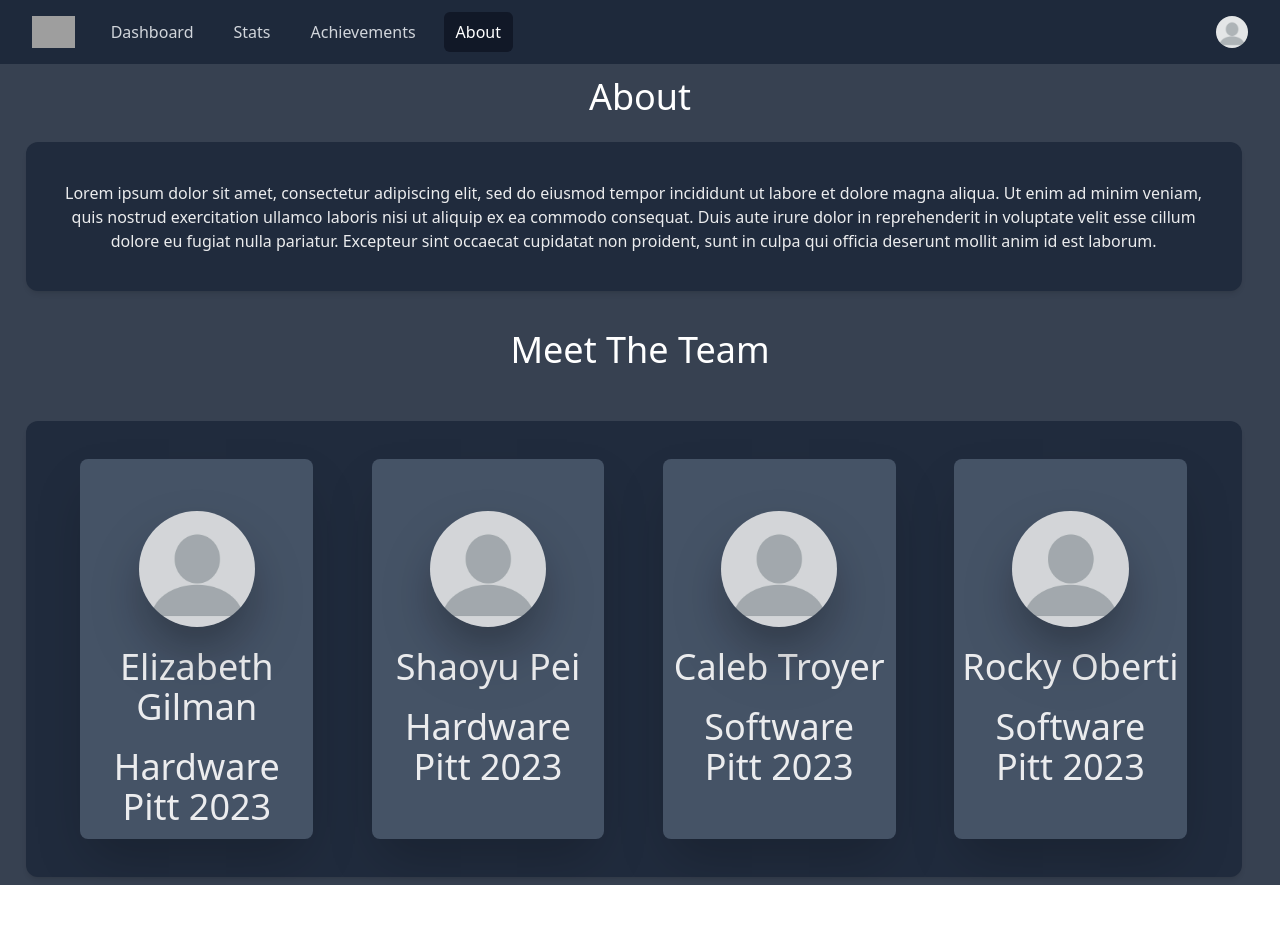
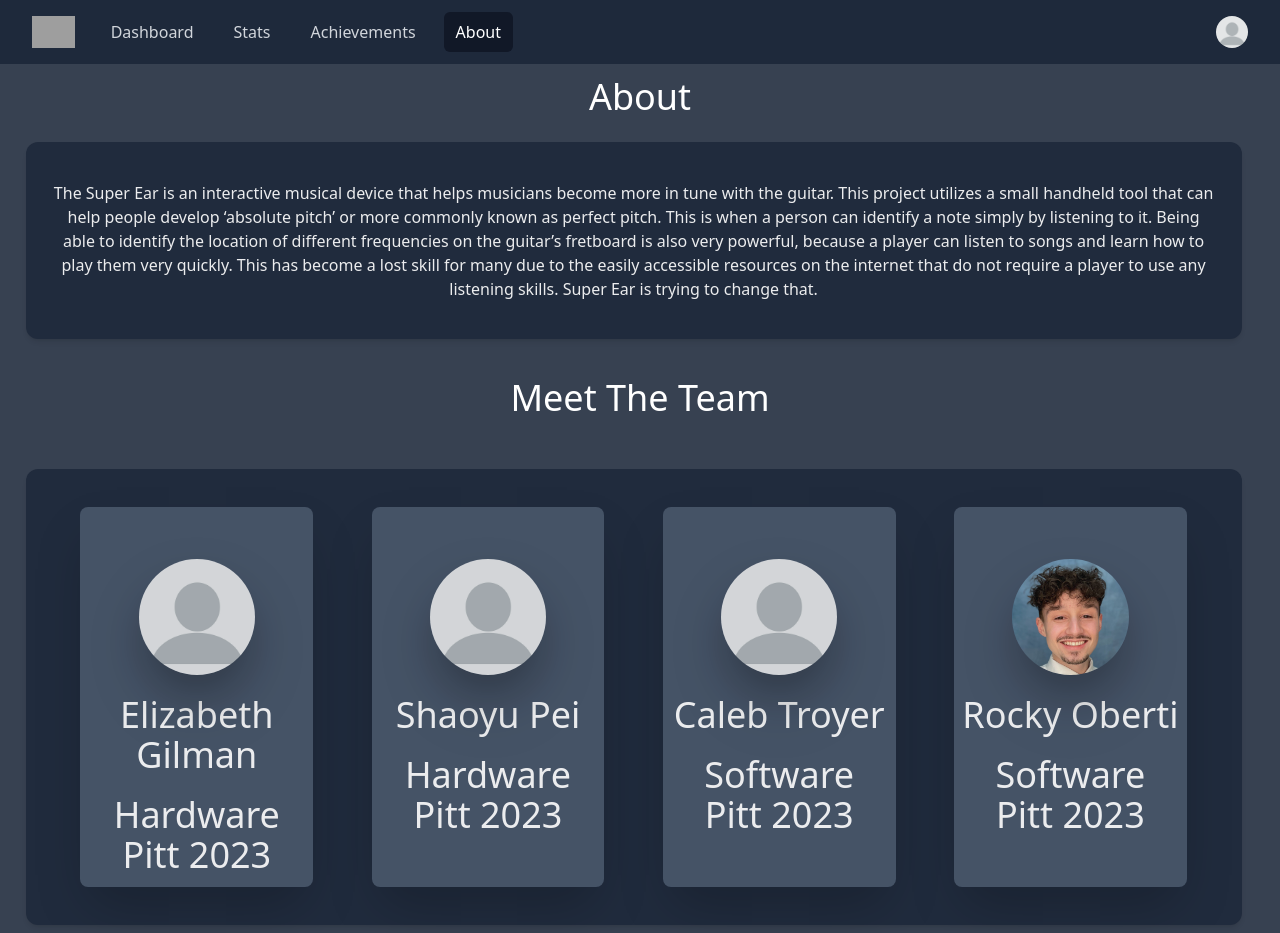
Before and after one commit to ctrlaltf2/super-ear, a React (Create React App) app in the folder frontend/: page /about in a window 1280 px wide. Before the commit the page ends 885 px from the top, so only its background shows below. Built offline with nearby package versions, Linux system fonts and the light colour scheme; grey boxes are pictures that could not be loaded.

Commit message:
about page

```diff
--- a/frontend/src/pages/About.js
+++ b/frontend/src/pages/About.js
@@ -1,6 +1,7 @@
 import React from "react";
 import { BiographySquare } from "../components/BiographySquare";
 import basePic from "../components/pics/blank-profile-picture-.png";
+import Oberti from "../components/pics/Oberti.png";
 
 function About(){
     return(
@@ -11,7 +12,8 @@ function About(){
                     About
                 </h1>
                 <div className="flex flex-wrap bg-slate-800 py-[3%] px-[2%] w-[95%] ml-[2%] mt-[2%] opacity-90 rounded-xl shadow-md">
-                <p class = "text-base"> Lorem ipsum dolor sit amet, consectetur adipiscing elit, sed do eiusmod tempor incididunt ut labore et dolore magna aliqua. Ut enim ad minim veniam, quis nostrud exercitation ullamco laboris nisi ut aliquip ex ea commodo consequat. Duis aute irure dolor in reprehenderit in voluptate velit esse cillum dolore eu fugiat nulla pariatur. Excepteur sint occaecat cupidatat non proident, sunt in culpa qui officia deserunt mollit anim id est laborum. </p>
+                <p class = "text-base"> The Super Ear is an interactive musical device that helps musicians become more in tune with the guitar. This project utilizes a small handheld tool that can help people develop ‘absolute pitch’ or more commonly known as perfect pitch. This is when a person can identify a note simply by listening to it. Being able to identify the location of different frequencies on the guitar’s fretboard is also very powerful, because a player can listen to songs and learn how to play them very quickly. This has become a lost skill for many due to the easily accessible resources on the internet that do not require a player to use any listening skills. Super Ear is trying to change that.
+ </p>
                 </div>
                 <h1 class = "pt-[3%] pb-[4%]">
                     Meet The Team
@@ -21,19 +23,19 @@ function About(){
                         Name = "Elizabeth Gilman"
                         Pic = {basePic}
                         Role = "Hardware"
-                        Spec = "Hardware"
+                        Spec = "Hardware Engineer"
                         Creds = "Pitt 2023"
-                        Bio = "Lorem ipsum dolor sit amet, consectetur adipiscing elit, sed do eiusmod tempor incididunt ut labore et dolore magna aliqua. Ut enim ad minim veniam, quis nostrud exercitation ullamco laboris nisi ut aliquip ex ea commodo consequat."
-                        Contact = "wno1@pitt.edu"
+                        Bio = "Hardware Engineer. Developed the analog filter board. This six-order low pass filter was designed to remove the effects of harmonics and provide anti-aliasing for signal processing."
+                        Contact = "EAG81@pitt.edu"
                 />
                     <BiographySquare
                         Name = "Shaoyu Pei"
                         Pic = {basePic}
                         Role = "Hardware"
-                        Spec = "Hardware"
+                        Spec = "Hardware Engineer"
                         Creds = "Pitt 2023"
-                        Bio = "Lorem ipsum dolor sit amet, consectetur adipiscing elit, sed do eiusmod tempor incididunt ut labore et dolore magna aliqua. Ut enim ad minim veniam, quis nostrud exercitation ullamco laboris nisi ut aliquip ex ea commodo consequat."
-                        Contact = "wno1@pitt.edu"
+                        Bio = "Hardware Engineer. Developed the DSP module. This module samples the analog signal into digital data points which are then processed with FFT to detect the fundamental frequency of that signal."
+                        Contact = "Shaoyu.Pei@pitt.edu"
                     />
                     <BiographySquare
                         Name = "Caleb Troyer"
@@ -41,17 +43,17 @@ function About(){
                         Role = "Software"
                         Spec = "Backend Engineer"
                         Creds = "Pitt 2023"
-                        Bio = "Lorem ipsum dolor sit amet, consectetur adipiscing elit, sed do eiusmod tempor incididunt ut labore et dolore magna aliqua. Ut enim ad minim veniam, quis nostrud exercitation ullamco laboris nisi ut aliquip ex ea commodo consequat."
-                        Contact = "wno1@pitt.edu"
+                        Bio = "Back End Engineer. Developed spaced repetition-based training algorithm to optimize learning. Created backend server as well as game logic and scheduling. Connects with DSP module as well as front end module. "
+                        Contact = "caleb.troyer@pitt.edu"
                     />
                     <BiographySquare
                         Name = "Rocky Oberti"
-                        Pic = {basePic}
+                        Pic = {Oberti}
                         Role = "Software"
                         Spec = "Frontend Engineer"
                         Creds = "Pitt 2023"
-                        Bio = "Lorem ipsum dolor sit amet, consectetur adipiscing elit, sed do eiusmod tempor incididunt ut labore et dolore magna aliqua. Ut enim ad minim veniam, quis nostrud exercitation ullamco laboris nisi ut aliquip ex ea commodo consequat."
-                        Contact = "wno1@pitt.edu"
+                        Bio = "Front End Engineer. Developed the UI of the system as well as the gamification system. Analyzed data to provide the user with useful stats and visualizations such as areas of improvement or their long term progress."
+                        Contact = "WNO1@pitt.edu"
                     />
                 </div>
             </div>
```
Also changed, not shown: frontend/src/components/pics/Oberti.png (added).
